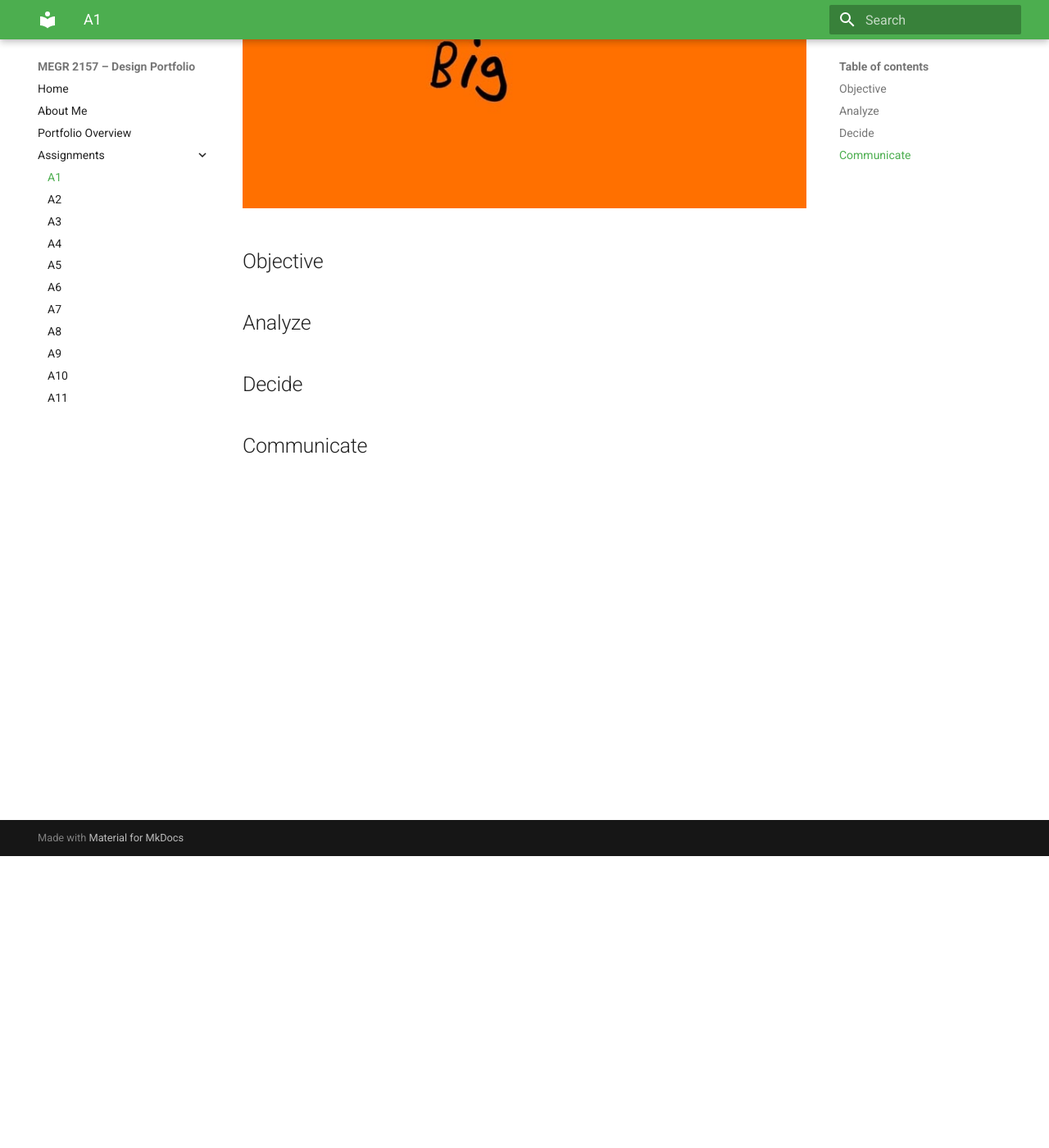
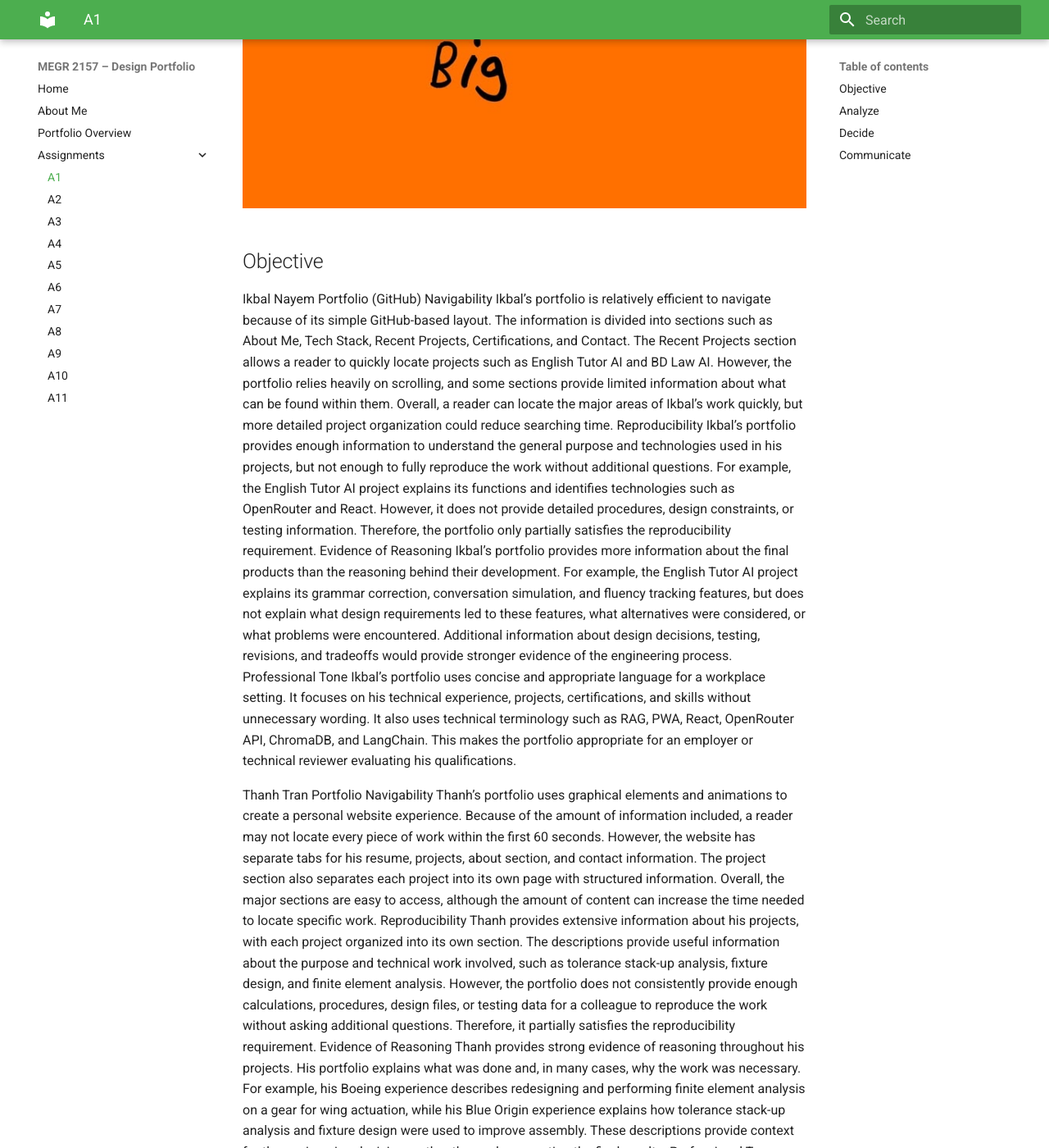
Before and after one commit to gmclean04/Mclean-MEGR-2156-Portfolio, an MkDocs documentation site: the page built from docs/assignments/A01/index.md, in a window 1280 px wide and 1400 px high, scrolled down 356 px. Shown: the whole window at 82% size. Built offline with MkDocs 1.6.1 and Material for MkDocs 9.7.7, drawn with Linux system fonts in a browser that asks for light colours; some of the changed text lies outside the part shown.

Commit message:
Update index.md

```diff
--- a/docs/assignments/A01/index.md
+++ b/docs/assignments/A01/index.md
@@ -3,6 +3,26 @@
 ![dream big image](port-testimage.jpg)
 
 ## Objective
+Ikbal Nayem Portfolio (GitHub)
+Navigability
+Ikbal’s portfolio is relatively efficient to navigate because of its simple GitHub-based layout. The information is divided into sections such as About Me, Tech Stack, Recent Projects, Certifications, and Contact. The Recent Projects section allows a reader to quickly locate projects such as English Tutor AI and BD Law AI. However, the portfolio relies heavily on scrolling, and some sections provide limited information about what can be found within them. Overall, a reader can locate the major areas of Ikbal’s work quickly, but more detailed project organization could reduce searching time.
+Reproducibility
+Ikbal’s portfolio provides enough information to understand the general purpose and technologies used in his projects, but not enough to fully reproduce the work without additional questions. For example, the English Tutor AI project explains its functions and identifies technologies such as OpenRouter and React. However, it does not provide detailed procedures, design constraints, or testing information. Therefore, the portfolio only partially satisfies the reproducibility requirement.
+Evidence of Reasoning
+Ikbal’s portfolio provides more information about the final products than the reasoning behind their development. For example, the English Tutor AI project explains its grammar correction, conversation simulation, and fluency tracking features, but does not explain what design requirements led to these features, what alternatives were considered, or what problems were encountered. Additional information about design decisions, testing, revisions, and tradeoffs would provide stronger evidence of the engineering process.
+Professional Tone
+Ikbal’s portfolio uses concise and appropriate language for a workplace setting. It focuses on his technical experience, projects, certifications, and skills without unnecessary wording. It also uses technical terminology such as RAG, PWA, React, OpenRouter API, ChromaDB, and LangChain. This makes the portfolio appropriate for an employer or technical reviewer evaluating his qualifications.
+
+
+Thanh Tran Portfolio
+Navigability
+Thanh’s portfolio uses graphical elements and animations to create a personal website experience. Because of the amount of information included, a reader may not locate every piece of work within the first 60 seconds. However, the website has separate tabs for his resume, projects, about section, and contact information. The project section also separates each project into its own page with structured information. Overall, the major sections are easy to access, although the amount of content can increase the time needed to locate specific work.
+Reproducibility
+Thanh provides extensive information about his projects, with each project organized into its own section. The descriptions provide useful information about the purpose and technical work involved, such as tolerance stack-up analysis, fixture design, and finite element analysis. However, the portfolio does not consistently provide enough calculations, procedures, design files, or testing data for a colleague to reproduce the work without asking additional questions. Therefore, it partially satisfies the reproducibility requirement.
+Evidence of Reasoning
+Thanh provides strong evidence of reasoning throughout his projects. His portfolio explains what was done and, in many cases, why the work was necessary. For example, his Boeing experience describes redesigning and performing finite element analysis on a gear for wing actuation, while his Blue Origin experience explains how tolerance stack-up analysis and fixture design were used to improve assembly. These descriptions provide context for the engineering decisions rather than only presenting the final results.
+Professional Tone
+Thanh’s portfolio uses a mix of informal and technical language. His About section includes jokes such as being “addicted to machining” and references to laptop problems, which gives the site a personal identity but may distract from his qualifications when first viewed. However, his experience and project sections use technical and workplace-appropriate language when describing his engineering work. Overall, the technical sections maintain an appropriate tone for an employer or engineering reviewer.
 
 
 ## Analyze
```
